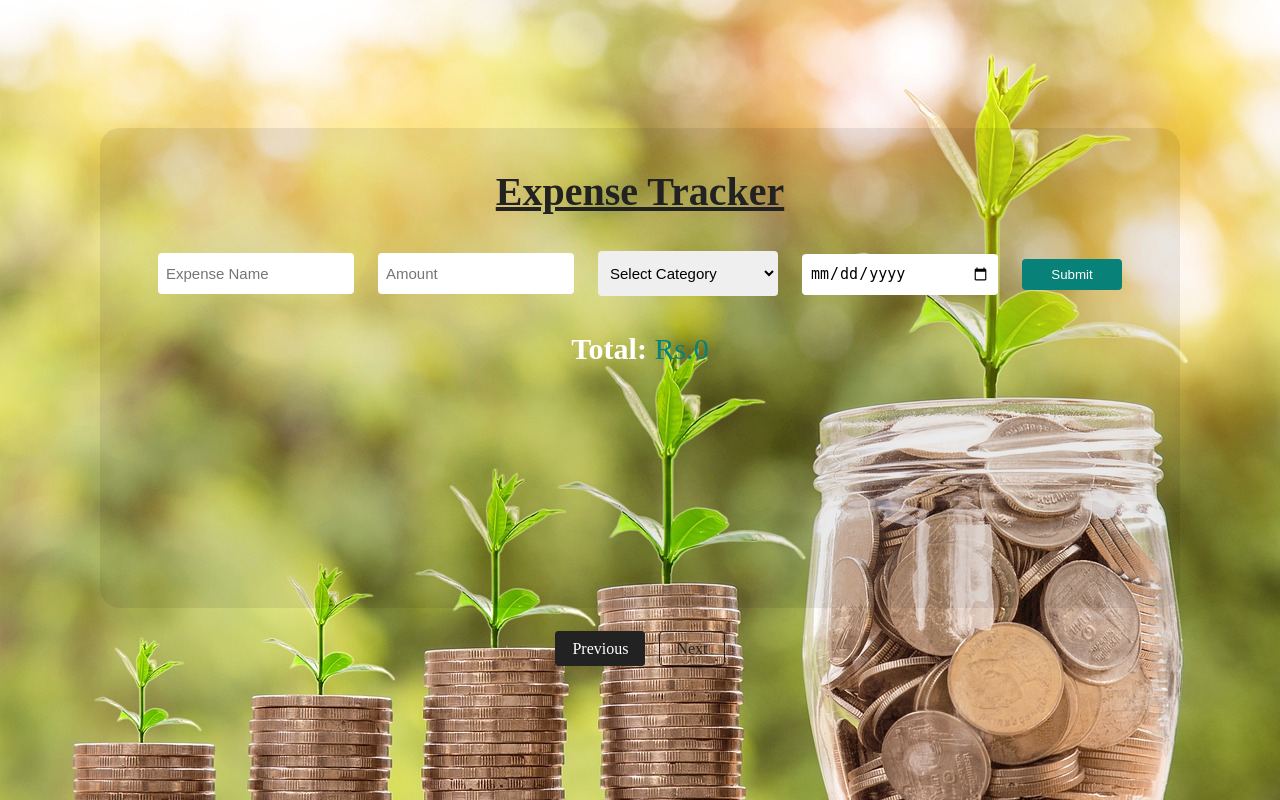
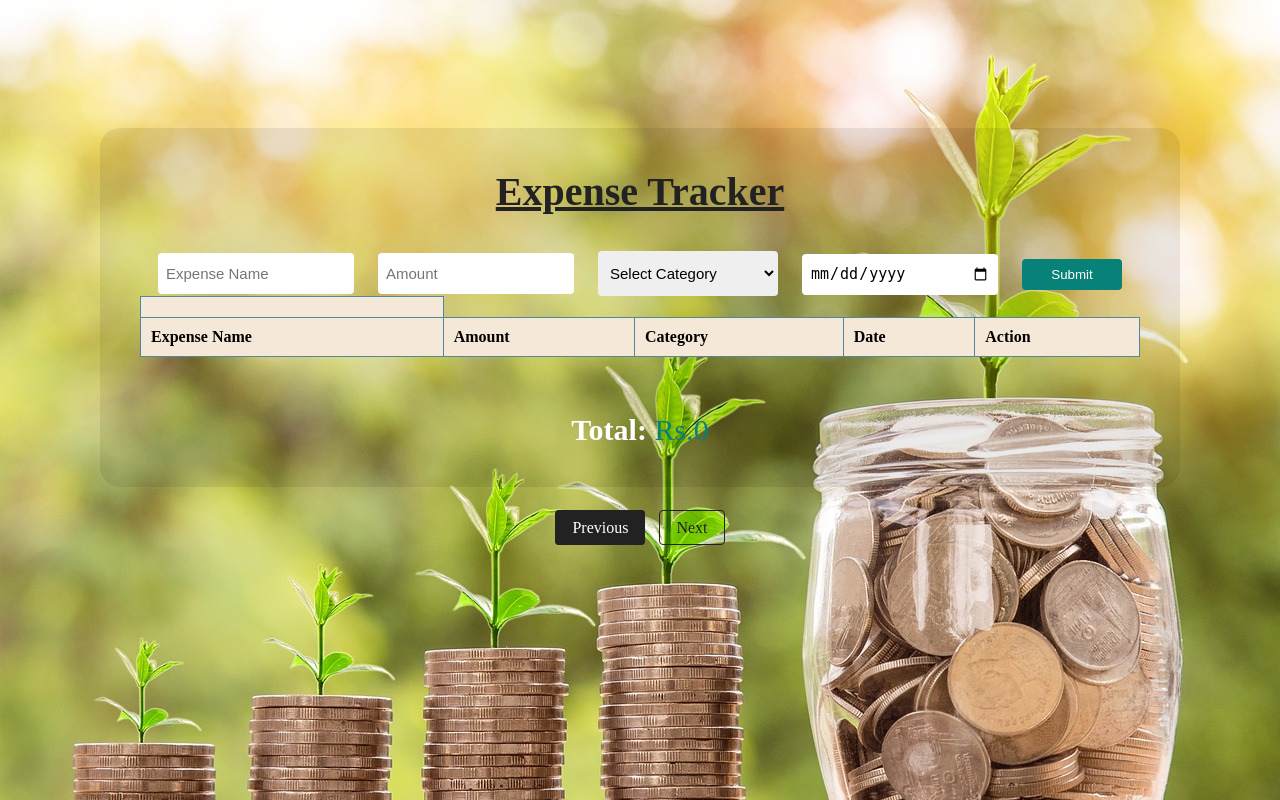
Before and after one commit to Samrat9841/Expn-management, a PHP site: page / in a window 1280 px wide. Run offline with PHP 8.4, Linux system fonts and the light colour scheme; data that the repository does not hold is empty.

Commit message:
fixing php bugs

```diff
--- a/doList.html
+++ b/doList.html
@@ -20,8 +20,8 @@
         </div>
     </section>
     <div class="pagination" id="pagination">
-        <a href="index.html"  >Previous</a>
-        <a href="doList.html" class="active" >Next</a>
+        <a href="index.php"  >Previous</a>
+        <a href="doList.php" class="active" >Next</a>
 
     </div>
 </body>
--- a/index.php
+++ b/index.php
@@ -14,7 +14,7 @@
             <br><br>
 
 
-            <form method="post" action="index.php">
+            <form method="post" action="index.php" id="dataForm">
                 <input type="text" placeholder="Expense Name" name="expense-name">
                 <input type="number" placeholder="Amount"  name="expense-amount">
                 <select name="expense-category" id="" >
@@ -25,38 +25,70 @@
                     <option value="Others">Others</option>
                 </select>
                 <input type="date" name="expense-date">
-                <button class="normal">Submit</button>
+                <button class="normal" onclick="submitForm()">Submit</button>
             </form>
 
-            <?php
+            <table >
+                            <th>
+                                <tr>
+                                    <th>Expense Name</th>
+                                    <th>Amount</th>
+                                    <th>Category</th>
+                                    <th>Date</th>
+                                    <th>Action</th>
+                                </tr>
+                            </th>
+
+                        </table>
+
+
+            <!-- <?php
+
                 $servername = "localhost";
-	$username = "root";
-	$password = "";
+                $username = "your_username";
+                $password = "your_password";
                 $dbname = "expnDetails";
 
                 // Create connection
                 $conn = new mysqli($servername, $username, $password, $dbname);
+
                 // Check connection
                 if ($conn->connect_error) {
                     die("Connection failed: " . $conn->connect_error);
                 }
-	if($_SERVER["REQUEST_METHOD"] == "POST")
-	{
-		$sql = "INSERT INTO users (name, amount,category,date)
-		VALUES ('".$_POST["expense-name"]."','".$_POST["expense-amount"]."','".$_POST["expense-category"]."','".$_POST["expense-date"]."')";
 
-		if ($conn->query($sql) === TRUE) {
-			echo "New record created successfully";
-		}
-		else {
-			echo "Error: " . $sql . "<br>" . $conn->error;
-		}
-	}
+                $sql = "SELECT sn, name, amount,category, date FROM users";
+                $result = $conn->query($sql);
 
 
+              if ($result->num_rows > 0) {
+                  echo "<table border='1' >
+                          <tr>
+                              <th>SN</th>
+                              <th>Name</th>
+                              <th>Amount</th>
+                              <th>Category</th>
+                              <th>date</th>
+                          </tr>";
+
+                  while($row = $result->fetch_assoc()) {
+                      echo "<tr>
+                              <td>" . $row["sn"]. "</td>
+                              <td>" . $row["name"]. "</td>
+                              <td>" . $row["amount"]. "</td>
+                              <td>" . $row["category"]. "</td>
+                              <td>" . $row["date"]. "</td>
+                            </tr>";
+                  }
+                  echo "</table>";
+              } else {
+                  echo "0 results";
+              }
               $conn->close();
-	//header("location: log.php");
-?>
+
+              ?> -->
+
+
             <br><br>
             <div class="total">
                 <strong>Total:</strong> Rs.<span id="total-amount">0</span>
@@ -69,5 +101,25 @@
         <a href="doList.html" >Next</a>
 
     </div>
+
+
+
+
+
+    <script>
+       function submitForm() {
+            var xhr = new XMLHttpRequest();
+            var url = "mysql.php";
+            var formData = new FormData(document.getElementById('dataForm'));
+
+            xhr.open("POST", url, true);
+            xhr.onreadystatechange = function () {
+                if (xhr.readyState === 4 && xhr.status === 200) {
+                    document.getElementById('response').innerText = xhr.responseText;
+                }
+            };
+            xhr.send(formData);
+        }
+    </script>
 </body>
 </html>
--- a/style.css
+++ b/style.css
@@ -40,7 +40,7 @@ body{
     text-align: center;
     margin-top:10% ;
     background-color:rgba(0, 0, 0, 0.08);
-    height: 400px;
+    height: auto;
     width: 1000px;
     border-radius: 20px;
 }
@@ -84,6 +84,25 @@ body{
 }
 
 
+/* This is the styling for table of php */
+
+
+ table {
+    width: 100%;
+    border-collapse: collapse;
+    margin-bottom: 20px;
+    padding: 40px 40px;
+}
+
+.container th,.container  td {
+    padding: 10px;
+    border: 1px solid #4e8a9c;
+    text-align: left;
+}
+
+.container th {
+    background-color: #f6e8d8;
+}
 /* This is the styling of dolist.html */
 #list-container{
     text-align: center;
```
Also changed, not shown: mysql.php (added, +29 -0 lines). Lines whose indentation alone changed are shown as unchanged.
